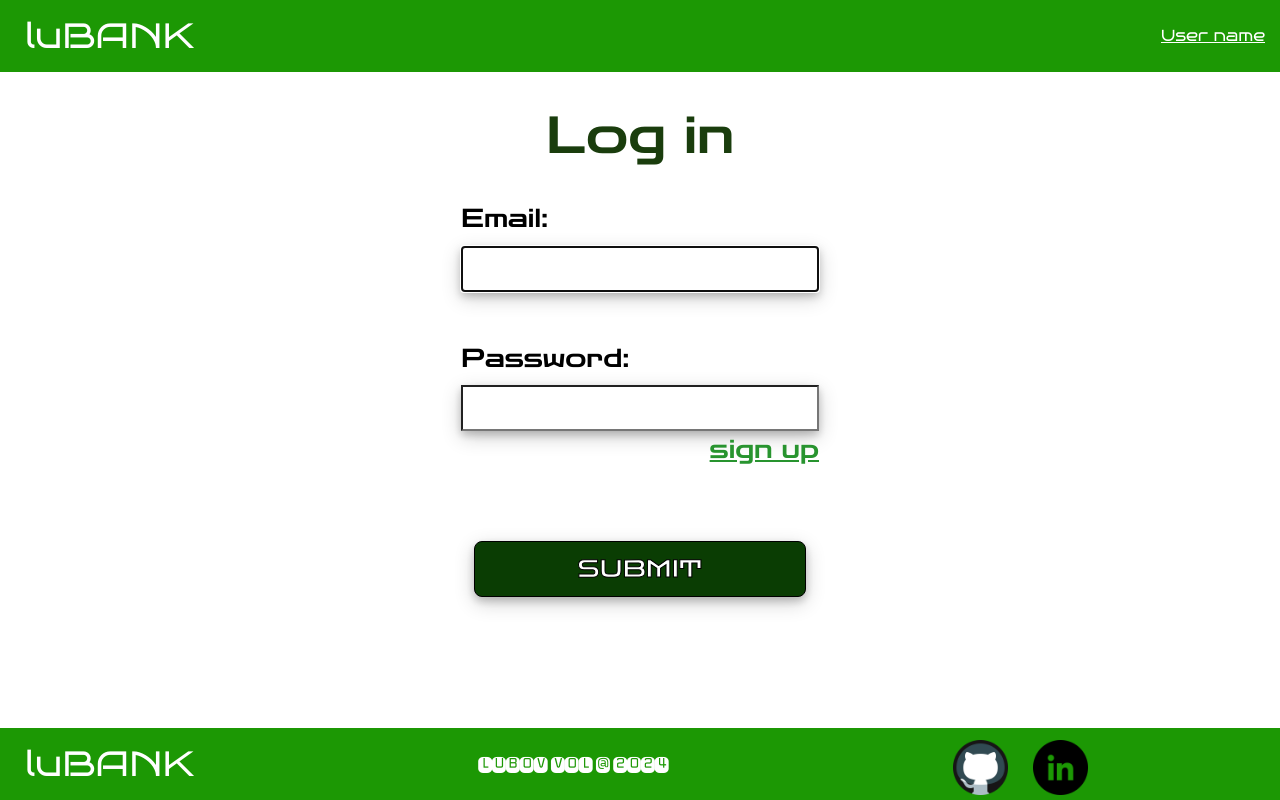
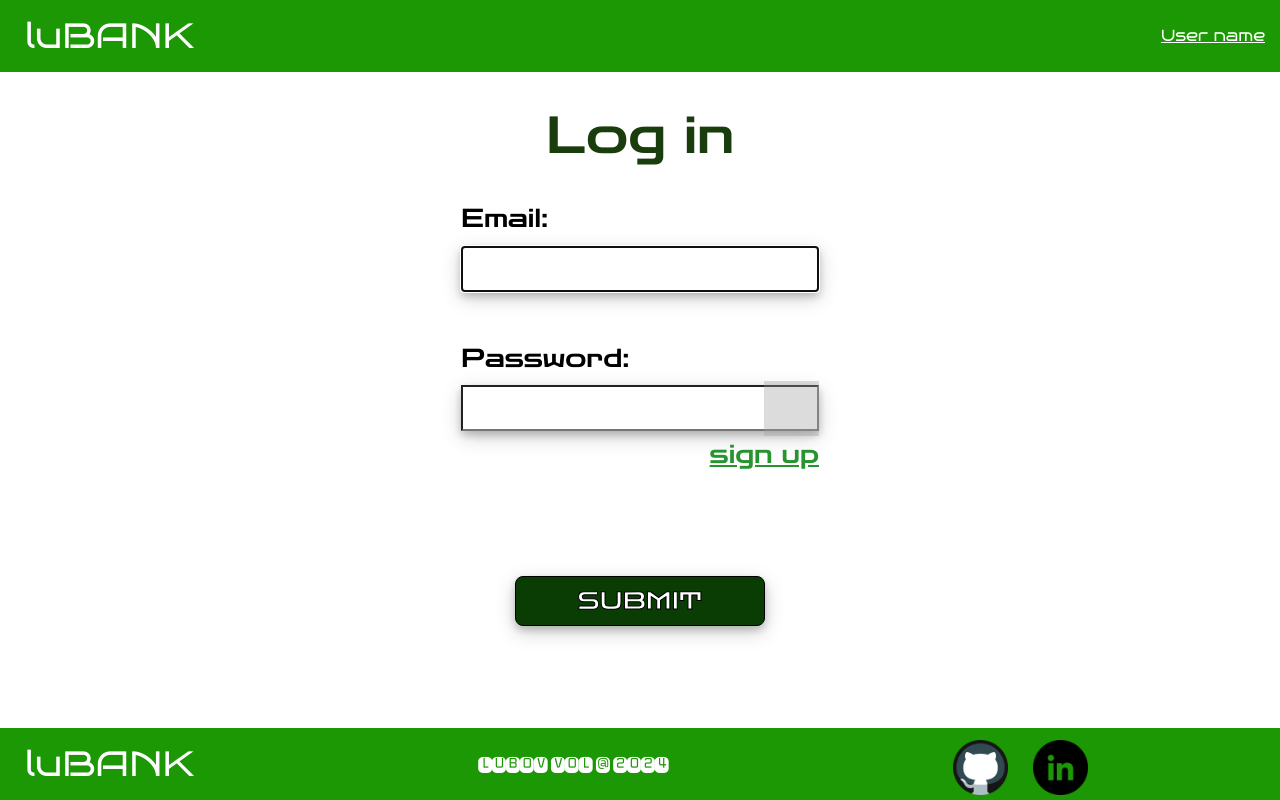
Before and after one commit to Ubshik/nodejs, a React (Vite) app in the folder bank_account_frontend/: page / in a window 1280 px wide. Built offline with nearby package versions, Linux system fonts and the light colour scheme; grey boxes are pictures that could not be loaded.

Commit message:
add opportunity to see password

```diff
--- a/bank_account_frontend/src/App.css
+++ b/bank_account_frontend/src/App.css
@@ -76,9 +76,10 @@ input {
 }
 
 .submit {
-  width: 26vw;
-  height: 7vh;
+  width: 250px;
+  height: 50px;
   padding: 0px;
+  margin-top: 30px;
   background-color: #0a3d03;
   border: 0.8px solid black;
   color: white;
--- a/bank_account_frontend/src/components/pages/Login.jsx
+++ b/bank_account_frontend/src/components/pages/Login.jsx
@@ -1,5 +1,7 @@
 import React, { useRef, useState } from 'react';
 import { useNavigate } from 'react-router-dom';
+import Eyeicon from '../../assets/icons/eye-fill.svg';
+import Eyeofficon from '../../assets/icons/eye-off.svg';
 import './Pages.css';
 
 
@@ -11,6 +13,7 @@ import './Pages.css';
 export default function Login () {
     const [email, setEmail] = useState("");
     const [password, setPassword] = useState("");
+    const [showPassword, setShowPassword] = useState(false);
 
     function receiveInputEmail(e) {
         setEmail(e.target.value);
@@ -18,6 +21,10 @@ export default function Login () {
 
     function receiveInputPassword(e) {
         setPassword(e.target.value);
+    }
+
+    const handleShowPassword = () => {
+        setShowPassword(!showPassword);
     }
 
     const navigate = useNavigate();
@@ -41,7 +48,12 @@ export default function Login () {
                 <input type="email" id="email" name="Email" onChange={receiveInputEmail} autoFocus required></input>
                 <br></br><br></br><br></br>
                 <label className="field" htmlFor="password">Password:</label><br></br>
-                <input type="password" id="password" name="Password" onChange={receiveInputPassword} required></input><br></br>
+                <div>
+                    <input type={(showPassword === true)? "text": "password"} id="password" name="Password" onChange={receiveInputPassword} required></input>
+                    <span className='password-eye'>
+                        {(showPassword === true)? <img src={Eyeicon} onClick={handleShowPassword}/>:<img src={Eyeofficon} onClick={handleShowPassword}/>}
+                    </span>
+                </div>
                 <span>
                     <a id="link_sign_up" onClick={linkToSignUp}>sign up</a>
                 </span>
--- a/bank_account_frontend/src/components/pages/Pages.css
+++ b/bank_account_frontend/src/components/pages/Pages.css
@@ -63,3 +63,8 @@ span {
     outline: none;
     color: #28942F;
   }
+
+  .password-eye {
+    margin-top: -50px;
+    opacity: 0.35;
+  }
--- a/bank_account_frontend/src/components/pages/Signup.jsx
+++ b/bank_account_frontend/src/components/pages/Signup.jsx
@@ -1,4 +1,6 @@
 import React, { useState } from 'react';
+import Eyeicon from '../../assets/icons/eye-fill.svg';
+import Eyeofficon from '../../assets/icons/eye-off.svg';
 import './Pages.css';
 
 //TODO:
@@ -8,10 +10,12 @@ import './Pages.css';
 //4)add password validation
 //5)you can validate when all form is filled
 //*I removed useRef
+//*https://www.geeksforgeeks.org/how-to-create-popup-box-in-reactjs/    => pop up window
 export default function Signup () {
     const [email, setEmail] = useState("");
     const [phone, setPhone] = useState("");
     const [password, setPassword] = useState("");
+    const [showPassword, setShowPassword] = useState(false);
 
     function receiveInputEmail(e) {
         setEmail(e.target.value);
@@ -23,6 +27,10 @@ export default function Signup () {
 
     function receiveInputPassword(e) {
         setPassword(e.target.value);
+    }
+
+    const handleShowPassword = () => {
+        setShowPassword(!showPassword);
     }
 
     const sendData = (e) => {
@@ -41,7 +49,13 @@ export default function Signup () {
                 <input type="phone" id="phone" name="Phone" onChange={receiveInputPhone} required></input>
                 <br/><br/>
                 <label className="field" htmlFor="password">Password:</label><br></br>
-                <input type="password" id="password" name="Password" onChange={receiveInputPassword} required></input><br></br>
+                <div>
+                    <input type={(showPassword === true)? "text": "password"} id="password" name="Password" onChange={receiveInputPassword} required></input>
+                    <span className='password-eye'>
+                        {(showPassword === true)? <img src={Eyeicon} onClick={handleShowPassword}/>:<img src={Eyeofficon} onClick={handleShowPassword}/>}
+                    </span>
+                </div>
+                <br></br>
                 <br/>
                 <span className='span_submit span_submit_signup'>
                     <button className="submit" type="submit" value="Submit">SUBMIT</button>
```
